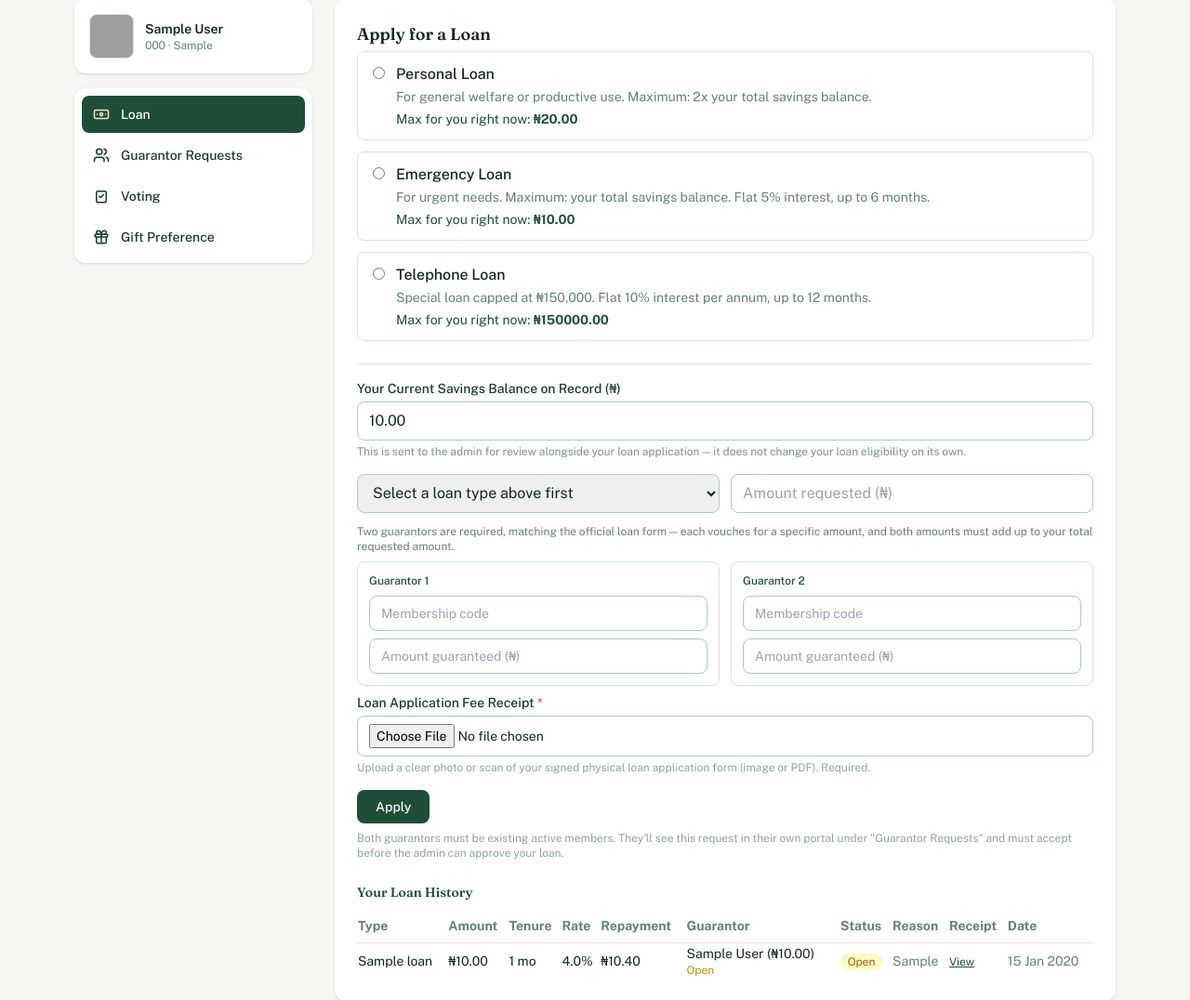
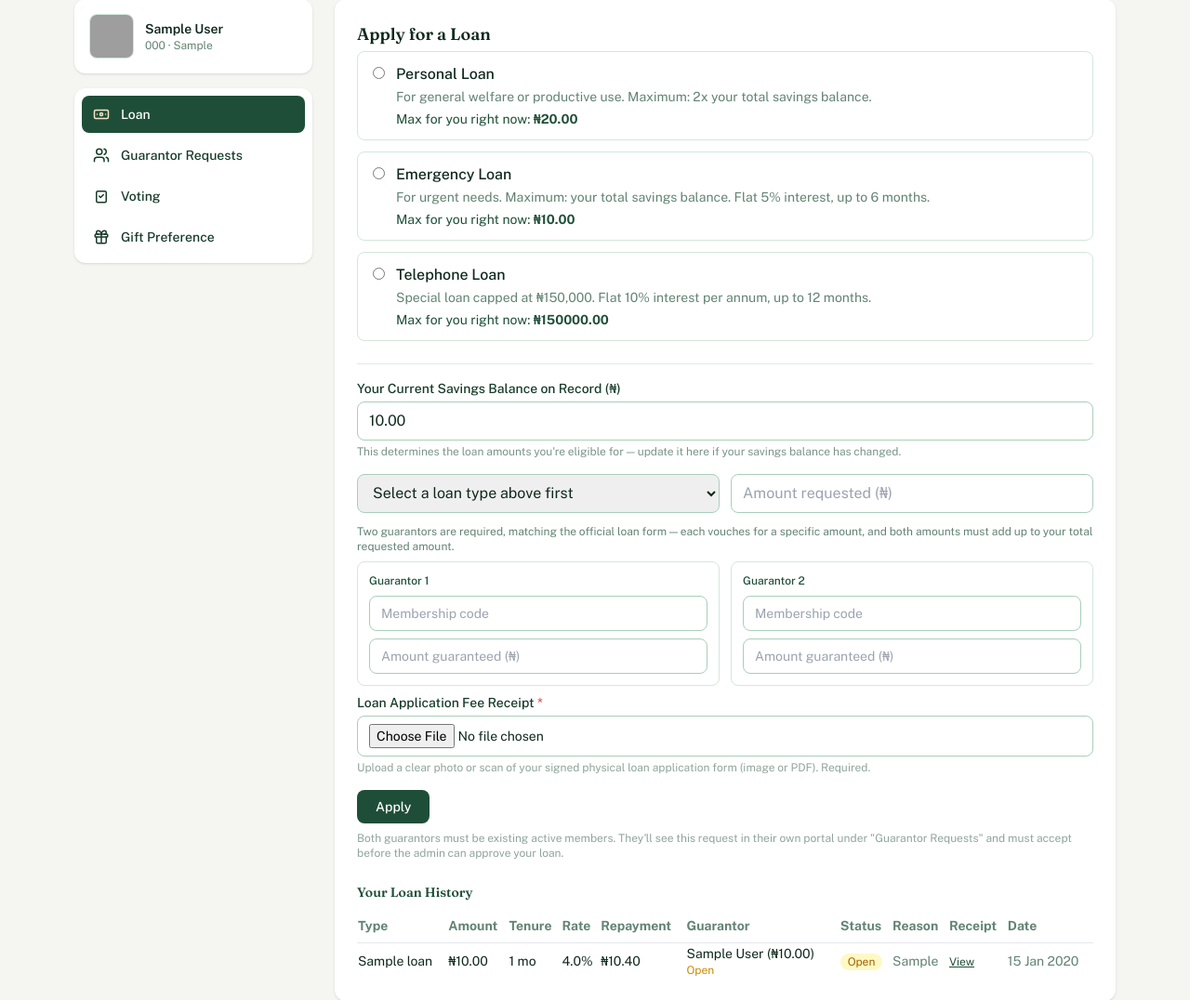
Before and after one commit to oladokuntijesunimi-dot/Bestchoice-cms, a Flask app: page /member/dashboard in a window 1280 px wide. Shown: the part 89-1165 px from the top of the page at 93% size. Run offline with Flask 3, Linux system fonts and the light colour scheme; a user stored in the database is signed in; tables that the repository leaves empty hold one stand-in row (values such as "Sample post"); some libraries are stand-ins or nearby versions; grey boxes are pictures that could not be loaded.

Commit message:
Update dashboard.html

```diff
--- a/templates/member/dashboard.html
+++ b/templates/member/dashboard.html
@@ -81,7 +81,7 @@
                 <input type="number" name="claimed_savings_balance" step="0.01" min="0" required
                        value="{{ '%.2f'|format(current_user.claimed_savings_balance if current_user.claimed_savings_balance is not none else current_user.savings_balance) }}"
                        class="w-full border border-brand-200 rounded-lg px-3 py-2 focus:ring-2 focus:ring-gold-400 focus:border-gold-400 focus:outline-none transition">
-                <p class="text-xs text-brand-700/60 mt-1">This is sent to the admin for review alongside your loan application — it does not change your loan eligibility on its own.</p>
+                <p class="text-xs text-brand-700/60 mt-1">This determines the loan amounts you're eligible for — update it here if your savings balance has changed.</p>
             </div>
             <div class="flex flex-wrap gap-3 mb-3">
                 <select name="option_id" id="loan-form-option" required class="border border-brand-200 rounded-lg px-3 py-2 flex-1 min-w-[220px]">
```
